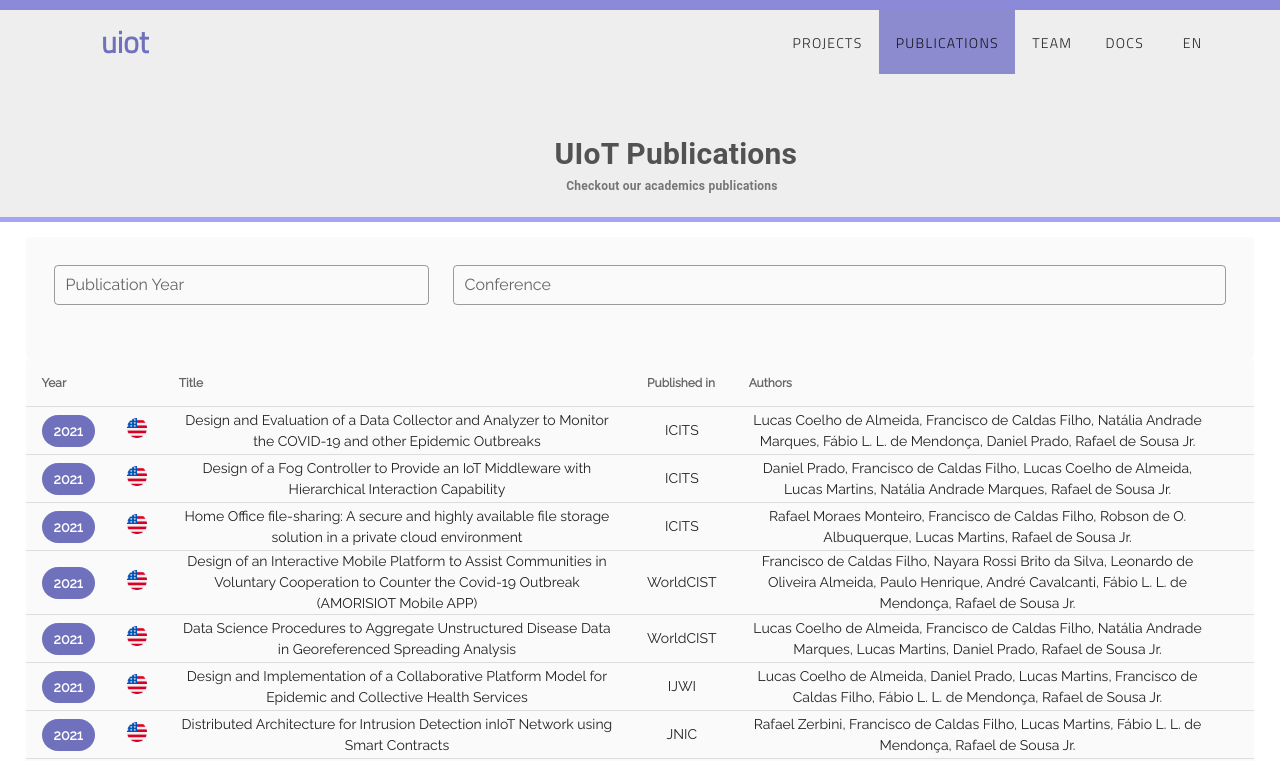
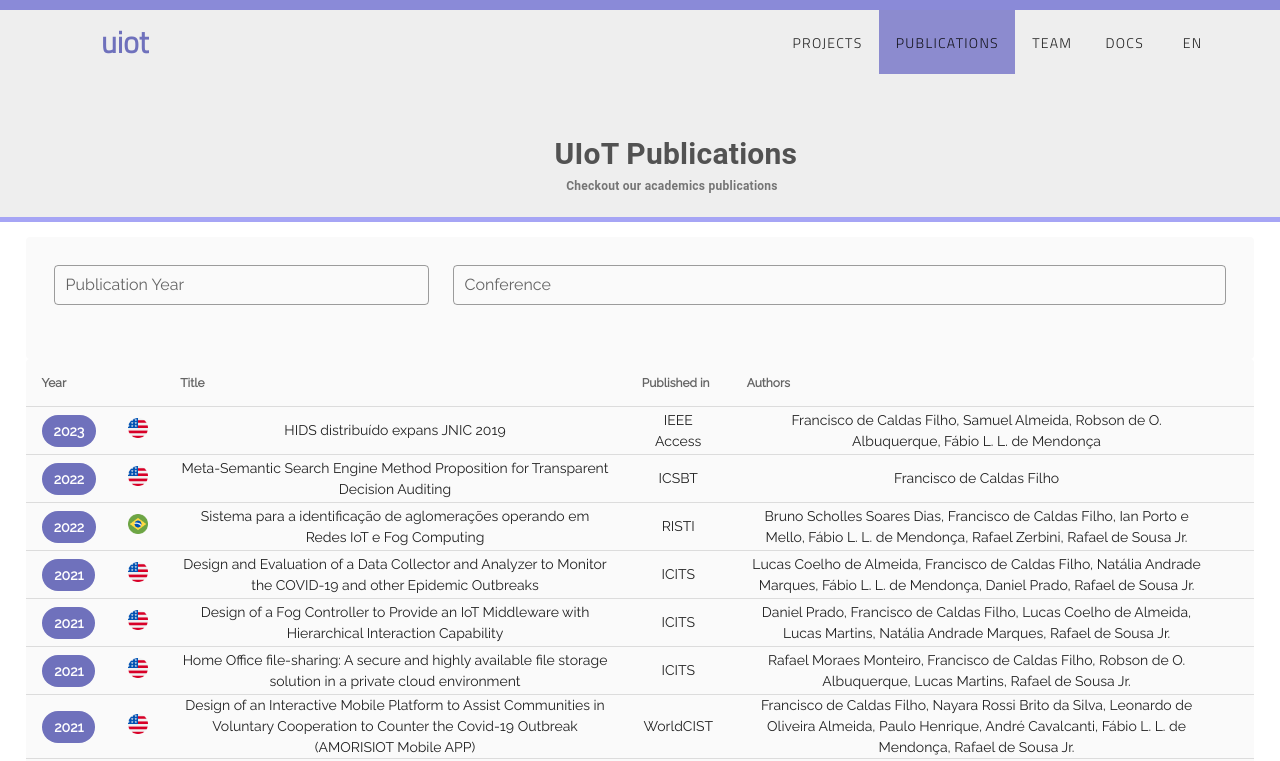
Before and after one commit to uiot/uiot.github.io, a Vue app: page /#/publications in a window 1280 px wide. Shown: the top 761 px of the page. Built offline with nearby package versions, Linux system fonts and the light colour scheme; what vue-mobile-detection would draw is missing.

Commit message:
Update Publications.js

```diff
--- a/src/texts/Publications.js
+++ b/src/texts/Publications.js
@@ -1,5 +1,62 @@
 const Publications = [
+  //2023
+  {
+    year: 2023,
+    title:
+      "HIDS distribuído expans JNIC 2019",
+    authors: [
+      "franciscocaldasf",
+      "samuelalmeida",
+      "robsonalbuquerde",
+      "fabiomendonca"
+    ],
+    type: "journal",
+    name: "",
+    short: "IEEE Access",
+    publication_link: "",
+    download: "",
+    language: "en",
+    published: true
+  },
 
+  //2022
+  {
+    year: 2022,
+    title:
+      "Meta-Semantic Search Engine Method Proposition for Transparent Decision Auditing",
+    authors: [
+      "franciscocaldasf",
+    ],
+    type: "conference",
+    name: "",
+    short: "ICSBT",
+    publication_link: "",
+    download: "",
+    language: "en",
+    published: true
+  },
+  {
+    year: 2022,
+    title:
+      "Sistema para a identificação de aglomerações operando em Redes IoT e Fog Computing",
+    authors: [
+      "brunodias",
+      "franciscocaldasf",
+      "ianmello",
+      "fabiomendonca",
+      "rafaelzerbini",
+      "desousa"
+    ],
+    type: "conference",
+    name: "",
+    short: "RISTI",
+    publication_link: "",
+    download: "",
+    language: "pt-br",
+    published: true
+  },
+
+  //2013 -2021
   {
     year: 2021,
     title:
```
